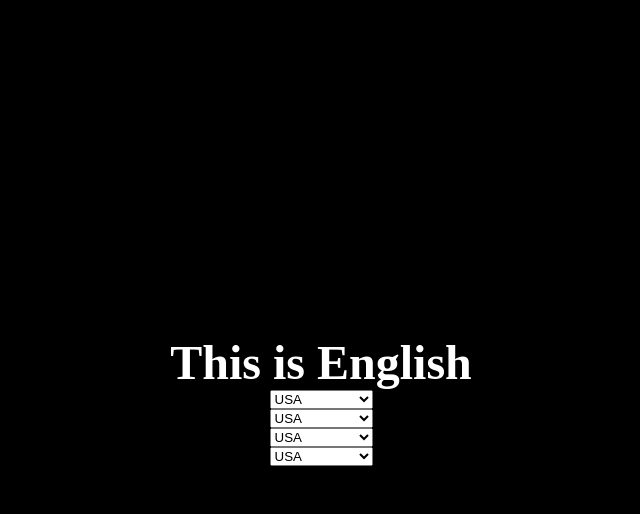
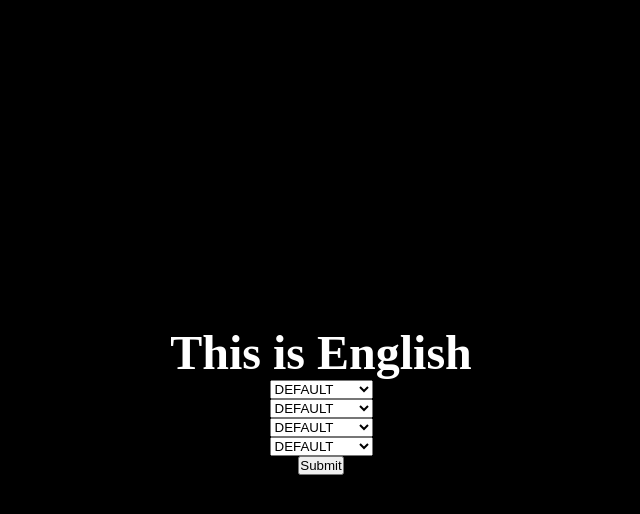
Before and after one commit to xsymmetry9/beer-tasting, a React app: page / in a window 1280 px wide. Both pictures are taken after a click on the button "English". Shown: the top 514 px of the page, without its empty margins (319-959 px from the left). Built offline with nearby package versions, Linux system fonts and the light colour scheme.

Commit message:
Added coded

```diff
--- a/src/App.jsx
+++ b/src/App.jsx
@@ -6,6 +6,7 @@ import Korean from "./korean/index.jsx";
 import Japanese from "./japanese/index.jsx";
 
 const App = () => {
+  const [userAnswer, setUserAnswer] = useState();
   const [page, setPage] = useState("home");
 
   const handleNav = (e) =>{
@@ -17,10 +18,10 @@ const App = () => {
   return (
     <div className="game-container-root">
       {
-        page === "chinese" ? <Chinese  /> :
-        page === "english" ? <English  /> :
-        page === "korean" ? <Korean /> :
-        page === "japanese" ? <Japanese /> :
+        page === "chinese" ? <Chinese setUserAnswer={setUserAnswer} /> :
+        page === "english" ? <English setUserAnswer={setUserAnswer} /> :
+        page === "korean" ? <Korean setUserAnswer={setUserAnswer}/> :
+        page === "japanese" ? <Japanese setUserAnswer={setUserAnswer}/> :
         <Home handler = {handleNav}/>}
 
     </div>
--- a/src/components/BeerTasting.jsx
+++ b/src/components/BeerTasting.jsx
@@ -1,37 +1,51 @@
-import React from "react";
+import React, {useState} from "react";
 
-const BeerTasting = () =>{
-    const english = ['USA', 'KOREA', 'PHILLIPINES', 'THAILAND'];
+const BeerTasting = ({setUserAnswer}) =>{
+    const [answer, setAnswer] = useState({a: "", b: "", c: "", d: "" });
+
+    const handleAnswer = (e) =>{
+        const {name, value} = event.target;
+        setAnswer((prev) =>({
+            ...prev,
+            [name]: value,
+        }));
+    }
+
+    const handleSubmit = () =>{
+        setUserAnswer(answer)
+    }
+    const english = ['DEFAULT','USA', 'KOREA', 'PHILLIPINES', 'THAILAND'];
     return(
         <>
-            <select name="country" id="country">
+            <select name="a" id="choice-a" onChange={handleAnswer}>
                 {
                     english.map((item) =>(
                         <option value= {"a"}>{item}</option>
                     ))
                 }
             </select>
-            <select name="country" id="country">
+            <select name="b" id="choice-b" onChange={handleAnswer}>
                 {
                     english.map((item) =>(
                         <option value= {"b"}>{item}</option>
                     ))
                 }
             </select>
-            <select name="country" id="country">
+            <select name="c" id="choice-c" onChange={handleAnswer}>
                 {
                     english.map((item) =>(
                         <option value= {"c"}>{item}</option>
                     ))
                 }
             </select>
-            <select name="country" id="country">
+            <select name="d" id="choice-d" onChange={handleAnswer}>
                 {
                     english.map((item) =>(
                         <option value= {"d"}>{item}</option>
                     ))
                 }
             </select>
+            <button onClick={handleSubmit}>Submit</button>
         </>
     )
 
```
